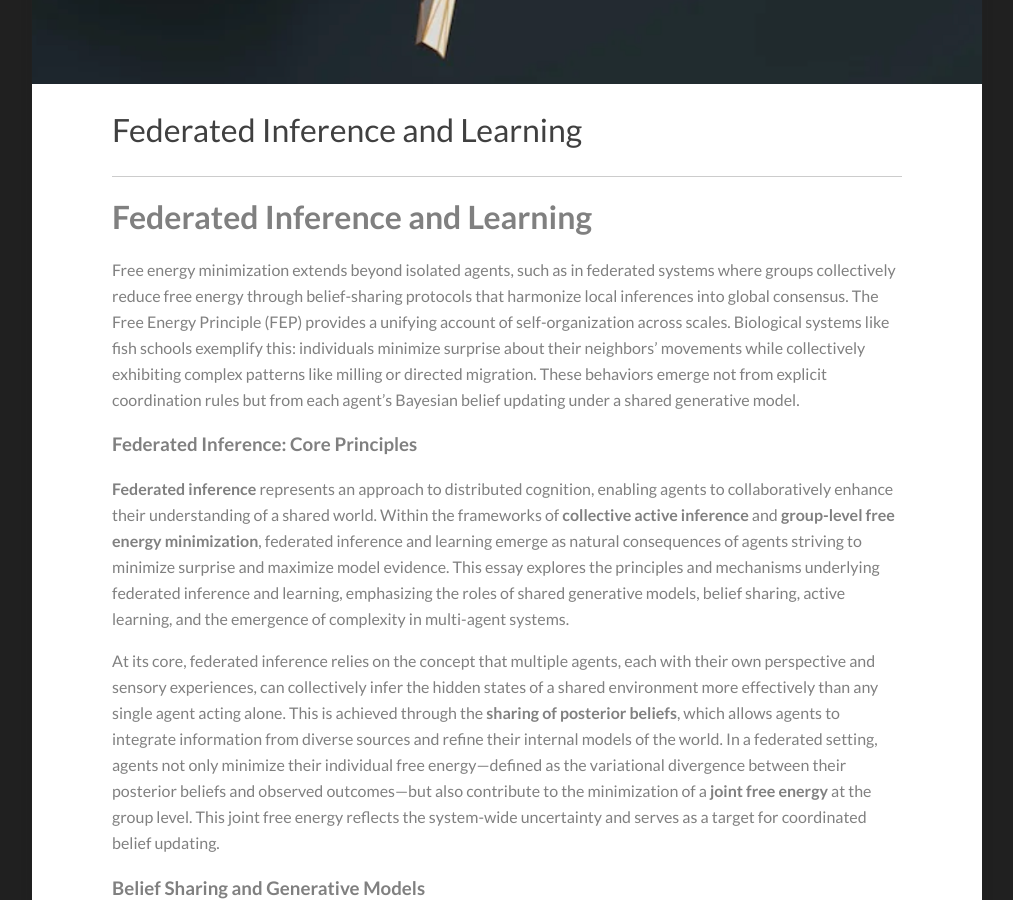
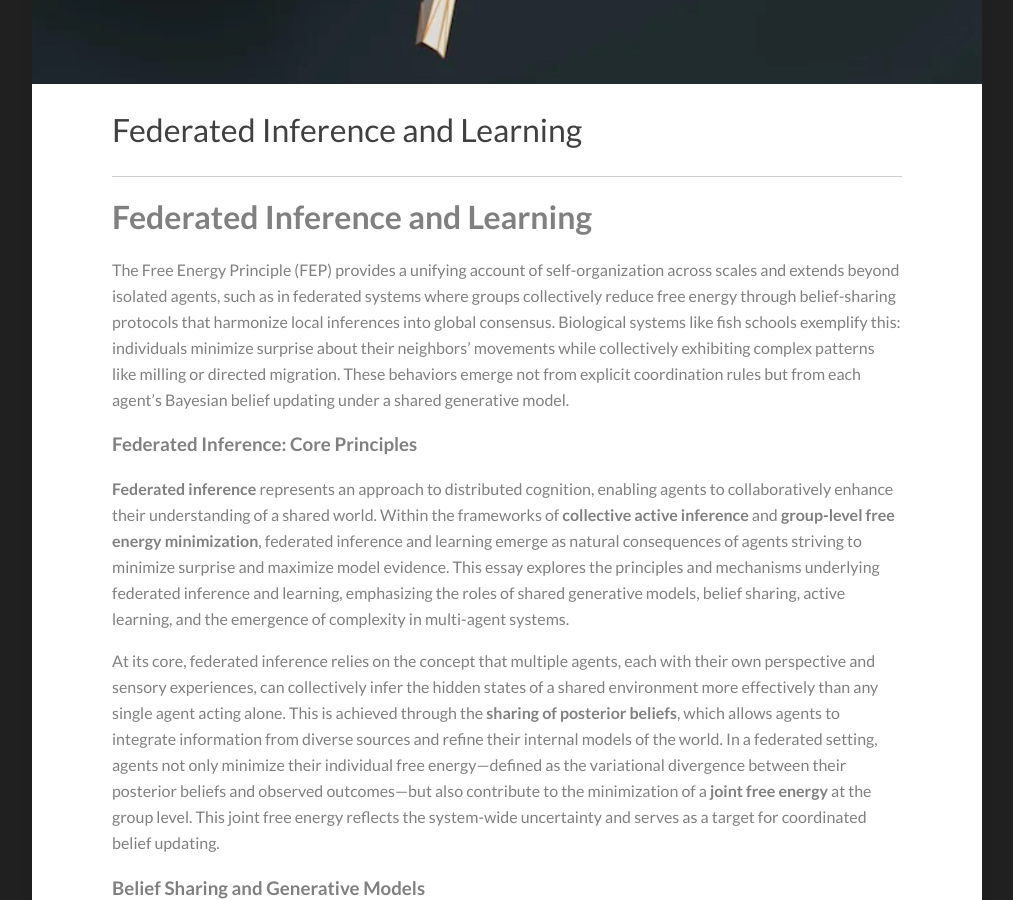
Before and after one commit to Kamran-Afzali/Kamran-Afzali.github.io, a Jekyll site: the page built from _posts/2026-09-15-FED_FEP.md, in a window 1280 px wide and 900 px high, scrolled down 889 px. Shown: the whole window, without its empty margins (133-1146 px from the left). Built offline with Jekyll 4.4.1, drawn with Linux system fonts in a browser that asks for light colours.

Commit message:
Update 2026-09-15-FED_FEP.md

```diff
--- a/_posts/2026-09-15-FED_FEP.md
+++ b/_posts/2026-09-15-FED_FEP.md
@@ -12,7 +12,7 @@
 
 # Federated Inference and Learning
 
-Free energy minimization extends beyond isolated agents, such as in federated systems where groups collectively reduce free energy through belief-sharing protocols that harmonize local inferences into global consensus. The Free Energy Principle (FEP) provides a unifying account of self-organization across scales. Biological systems like fish schools exemplify this: individuals minimize surprise about their neighbors’ movements while collectively exhibiting complex patterns like milling or directed migration. These behaviors emerge not from explicit coordination rules but from each agent’s Bayesian belief updating under a shared generative model.
+The Free Energy Principle (FEP) provides a unifying account of self-organization across scales and extends beyond isolated agents, such as in federated systems where groups collectively reduce free energy through belief-sharing protocols that harmonize local inferences into global consensus. Biological systems like fish schools exemplify this: individuals minimize surprise about their neighbors’ movements while collectively exhibiting complex patterns like milling or directed migration. These behaviors emerge not from explicit coordination rules but from each agent’s Bayesian belief updating under a shared generative model.
 
 ### Federated Inference: Core Principles
 
```
